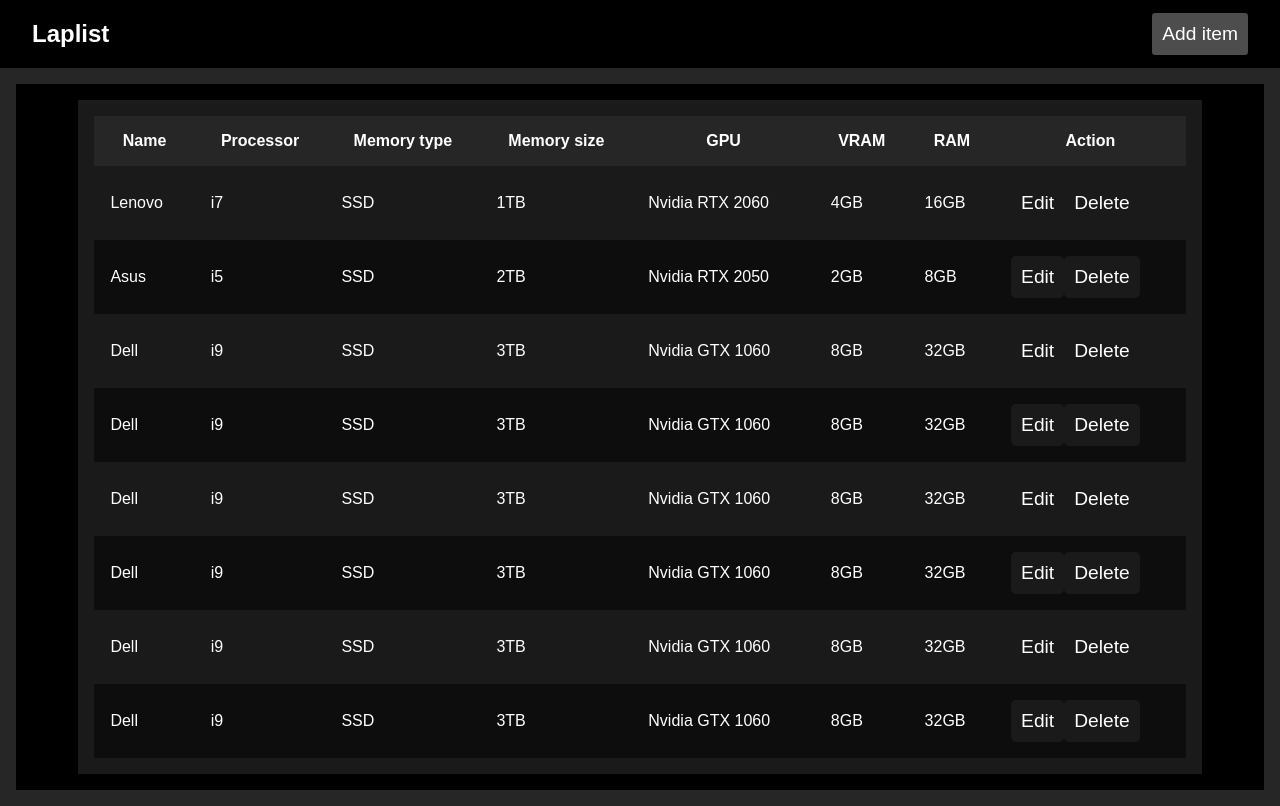
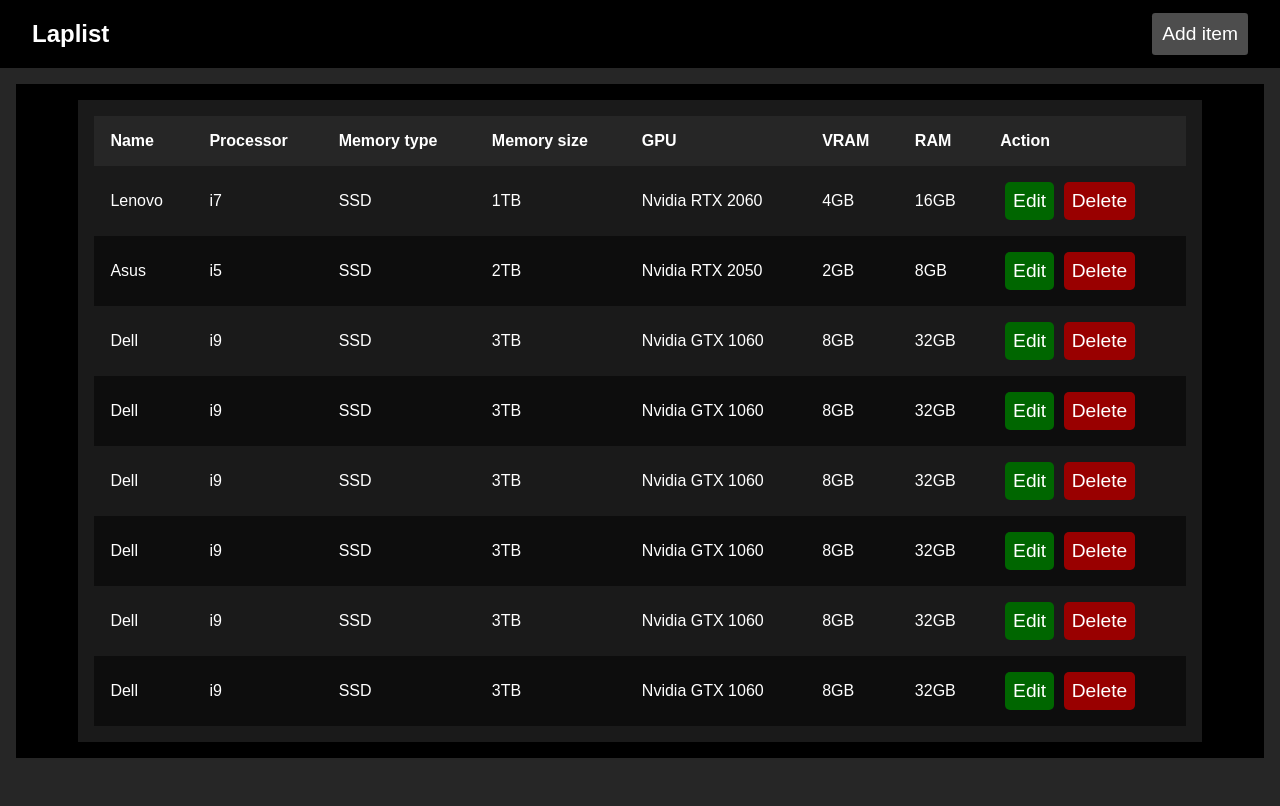
Before and after one commit to AgusBeni/Laplist, a React (Vite) app: page / in a window 1280 px wide. Built offline with nearby package versions, Linux system fonts and the light colour scheme.

Commit message:
style: all style done for tables

```diff
--- a/src/App.jsx
+++ b/src/App.jsx
@@ -34,8 +34,8 @@
                 <td>4GB</td>
                 <td>16GB</td>
                 <td>
-                  <button className="action-button">Edit</button>
-                  <button className="action-button">Delete</button>
+                  <button className="action-button edit">Edit</button>
+                  <button className="action-button delete">Delete</button>
                 </td>
               </tr>
               <tr>
@@ -47,8 +47,8 @@
                 <td>2GB</td>
                 <td>8GB</td>
                 <td>
-                  <button className="action-button">Edit</button>
-                  <button className="action-button">Delete</button>
+                  <button className="action-button edit">Edit</button>
+                  <button className="action-button delete">Delete</button>
                 </td>
               </tr>
               <tr>
@@ -60,8 +60,8 @@
                 <td>8GB</td>
                 <td>32GB</td>
                 <td>
-                  <button className="action-button">Edit</button>
-                  <button className="action-button">Delete</button>
+                <button className="action-button edit">Edit</button>
+                <button className="action-button delete">Delete</button>
                 </td>
               </tr>
               <tr>
@@ -73,8 +73,8 @@
                 <td>8GB</td>
                 <td>32GB</td>
                 <td>
-                  <button className="action-button">Edit</button>
-                  <button className="action-button">Delete</button>
+                <button className="action-button edit">Edit</button>
+                <button className="action-button delete">Delete</button>
                 </td>
               </tr>
               <tr>
@@ -86,8 +86,8 @@
                 <td>8GB</td>
                 <td>32GB</td>
                 <td>
-                  <button className="action-button">Edit</button>
-                  <button className="action-button">Delete</button>
+                <button className="action-button edit">Edit</button>
+                <button className="action-button delete">Delete</button>
                 </td>
               </tr>
               <tr>
@@ -99,8 +99,8 @@
                 <td>8GB</td>
                 <td>32GB</td>
                 <td>
-                  <button className="action-button">Edit</button>
-                  <button className="action-button">Delete</button>
+                <button className="action-button edit">Edit</button>
+                <button className="action-button delete">Delete</button>
                 </td>
               </tr>
               <tr>
@@ -112,8 +112,8 @@
                 <td>8GB</td>
                 <td>32GB</td>
                 <td>
-                  <button className="action-button">Edit</button>
-                  <button className="action-button">Delete</button>
+                <button className="action-button edit">Edit</button>
+                <button className="action-button delete">Delete</button>
                 </td>
               </tr>
               <tr>
@@ -125,8 +125,8 @@
                 <td>8GB</td>
                 <td>32GB</td>
                 <td>
-                  <button className="action-button">Edit</button>
-                  <button className="action-button">Delete</button>
+                <button className="action-button edit">Edit</button>
+                <button className="action-button delete">Delete</button>
                 </td>
               </tr>
             </tbody>
--- a/src/styles.css
+++ b/src/styles.css
@@ -2,6 +2,10 @@
   color: hsl(0, 0%, 100%);
   font-family: Arial, Helvetica, sans-serif;
   box-sizing: border-box;
+}
+
+.header{
+  cursor: default;
 }
 
 body {
@@ -31,7 +35,8 @@
 }
 
 .action-button {
-  padding: 10px;
+  padding: 0.5rem;
+  margin: 0 0.3rem;
   background: hsl(0, 0%, 10%);
   cursor: pointer;
   font-size: 1.2rem;
@@ -39,8 +44,20 @@
   border-radius: 5px;
 }
 
-.action-button:hover {
-  background: hsl(0, 0%, 30%);
+.action-button.delete {
+  background: hsl(0, 100%, 30%);
+}
+
+.action-button.delete:hover {
+  background: hsl(0, 100%, 50%);
+}
+
+.action-button.edit {
+  background: hsl(120, 100%, 20%);
+}
+
+.action-button.edit:hover {
+  background: hsl(120, 100%, 40%);
 }
 
 .table-section {
@@ -53,18 +70,18 @@
   max-height: 50%;
 }
 
-.table-section::-webkit-scrollbar{
+.table-section::-webkit-scrollbar {
   width: 0.5rem;
   height: 0.5rem;
 }
 
-.table-section::-webkit-scrollbar-thumb{
+.table-section::-webkit-scrollbar-thumb {
   background: hsl(0, 0%, 100%);
-  border-radius: .5rem;
+  border-radius: 0.5rem;
   visibility: hidden;
 }
 
-.table-section:hover::-webkit-scrollbar-thumb{
+.table-section:hover::-webkit-scrollbar-thumb {
   visibility: visible;
 }
 
@@ -77,6 +94,7 @@
 td {
   padding: 1rem;
   border-collapse: collapse;
+  text-align: left;
 }
 
 main.table {
@@ -85,17 +103,17 @@
   overflow: hidden;
 }
 
-thead th{
+thead th {
   position: sticky;
   top: 0;
   left: 0;
   background: hsl(0, 0%, 15%);
 }
 
-tbody tr:nth-child(even){
+tbody tr:nth-child(even) {
   background: hsl(0, 0%, 5%);
 }
 
-tbody tr:hover{
+tbody tr:hover {
   background: hsl(0, 0%, 30%);
 }
```
